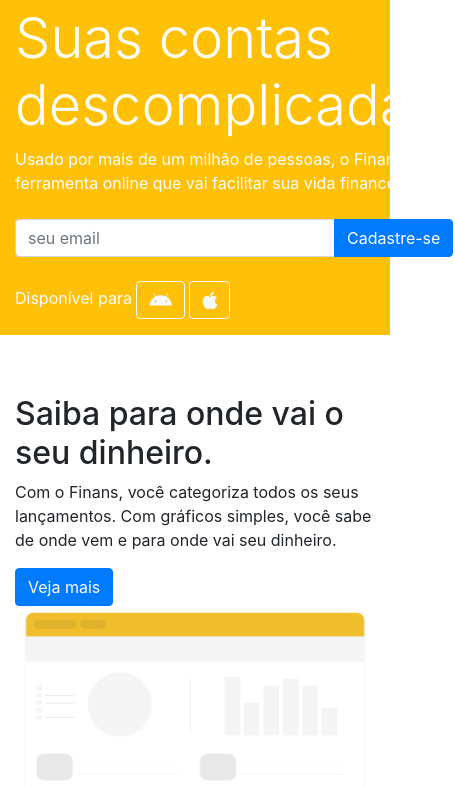
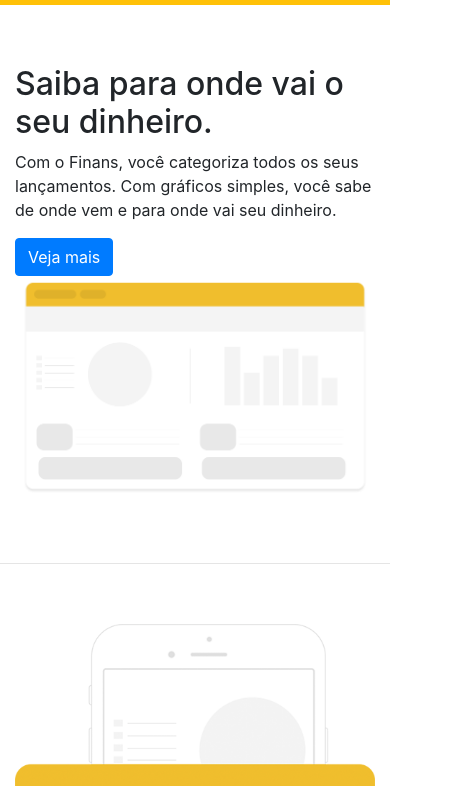
Before and after one commit to Luiz-Gabriel-ForFreelas/projeto-bootstrap-avancado-01, a plain HTML site: page projeto1/index.html in a window 390 px wide. Shown: the part 58-844 px from the top of the page, 455 px wide, since content can reach past the window. Drawn offline with nearby package versions, Linux system fonts and the light colour scheme.

Commit message:
ajuste final para celulares

```diff
--- a/projeto1/index.html
+++ b/projeto1/index.html
@@ -63,7 +63,7 @@
     <section id="home"> <!-- Inicio HOME -->
       <div class="container"> <!-- Container cria um espaçamento de controle para a div, é necessário para utilizar o grid-->
         <div class="row"> <!-- Define uma linha da grid, ou seja, tudo que está aqui faz parte de uma linha que só será quebrada caso as linhas se quebrem -->
-          <div class="col-md-6 d-flex"> <!-- col-md-6 diz que a coluna ocupa 6 dos 12 espaços do grid, d-flex deixa o display flexivel -->
+          <div class="col-md-6 d-none d-md-flex"> <!-- col-md-6 diz que a coluna ocupa 6 dos 12 espaços do grid, d-flex deixa o display flexivel -->
             <div class="align-self-center"> <!-- Alinha a div inteira ao centro vertical da tela -->
               <h1 class="display-4"> <!-- Deixa as letras mais finas e num tamanho maior -->
                 Suas contas descomplicadas!
```
